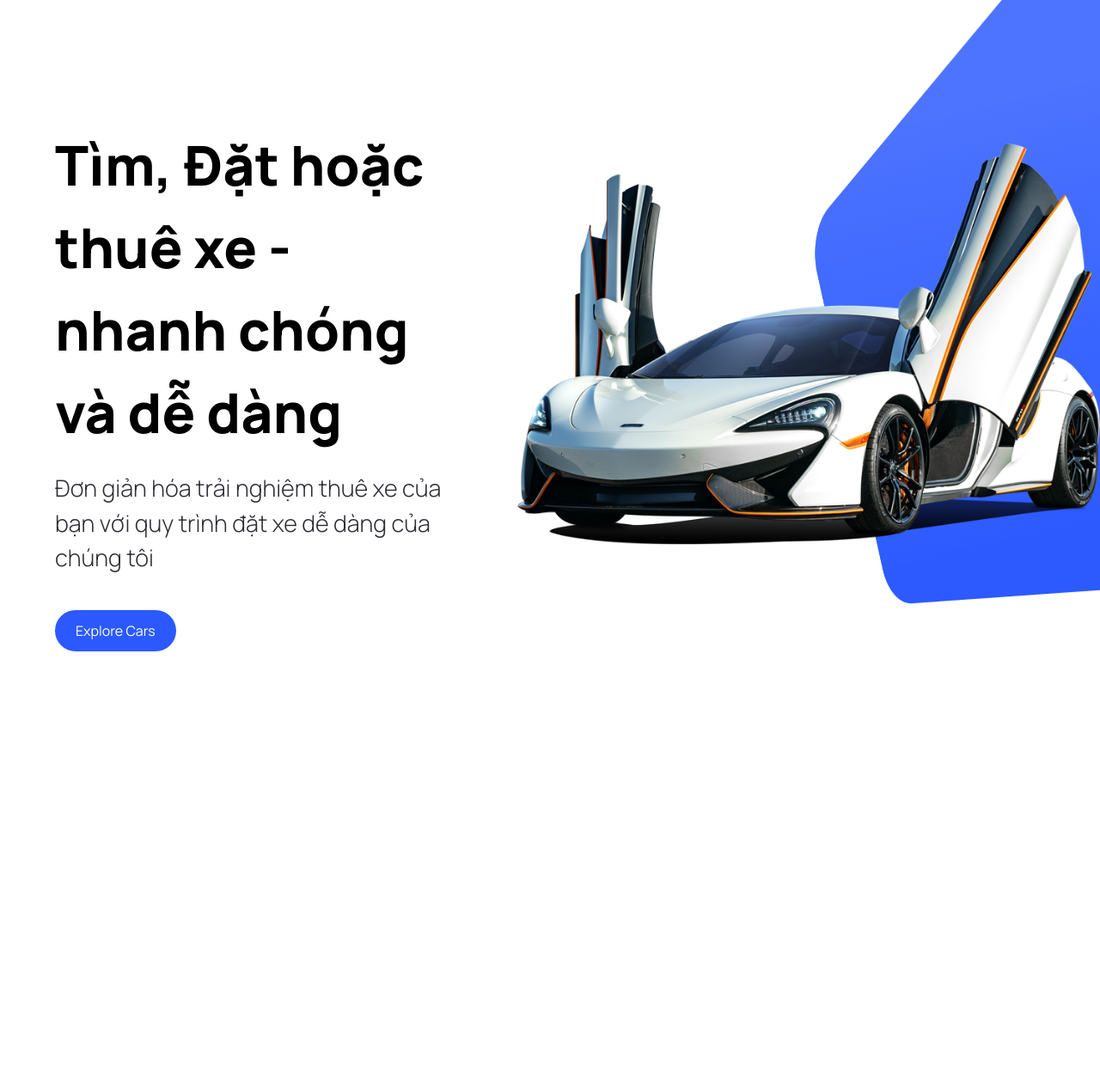
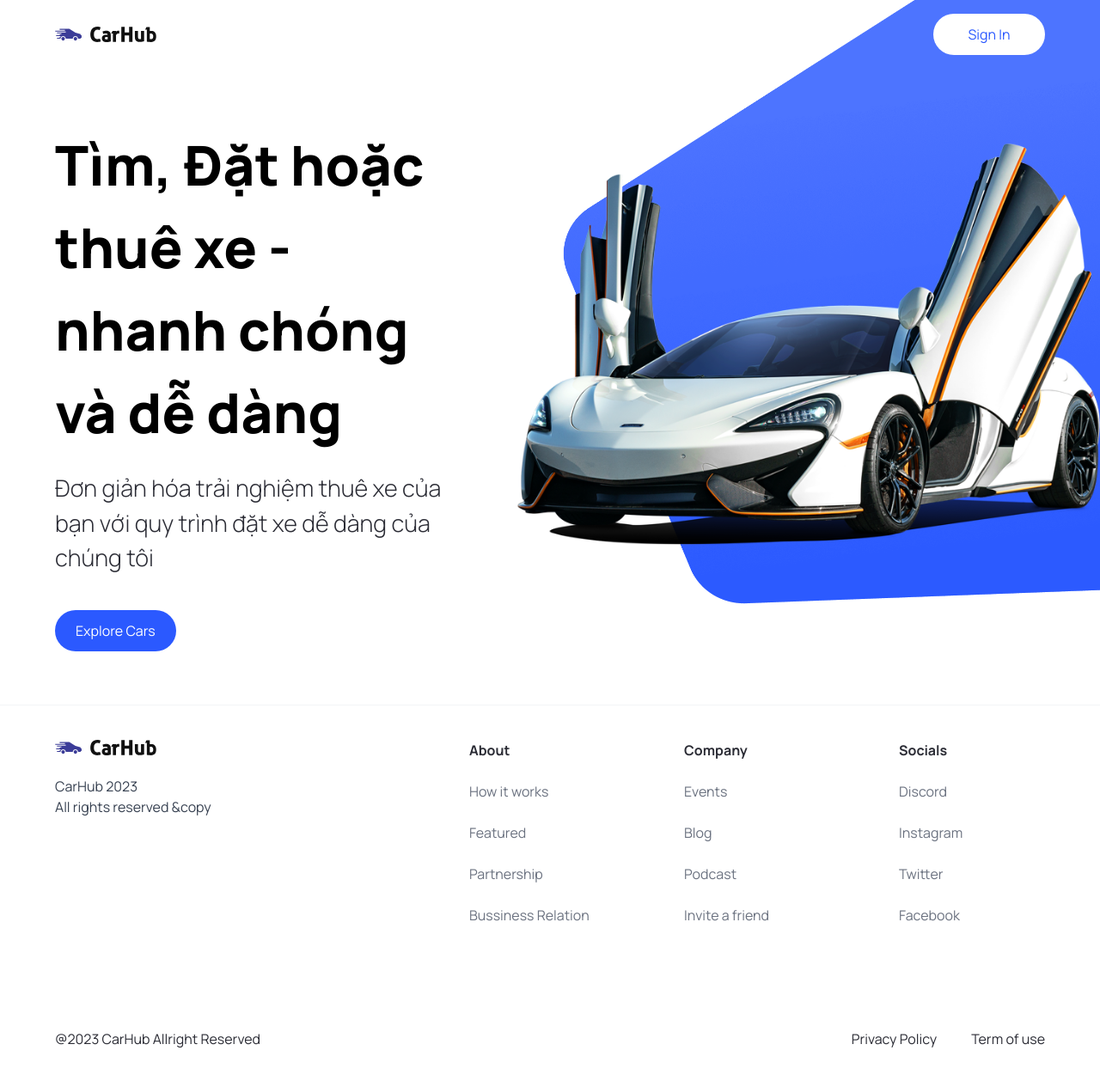
Before and after one commit to lompham637/cua_hang_xe, a Next.js app in the folder car_show/: page / in a window 1280 px wide. Shown: the top 1258 px of the page at 86% size. Before the commit the page ends 800 px from the top, so only its background shows below. Built offline with nearby package versions, Linux system fonts and the light colour scheme.

Commit message:
Sua Layout

```diff
--- a/car_show/Types/index.ts
+++ b/car_show/Types/index.ts
@@ -4,4 +4,5 @@
     title: string;
     containerStyles?: string;
     handleClick?: MouseEventHandler<HTMLButtonElement>;
+    btnType?: "button" | "submit";
 }
--- a/car_show/app/layout.tsx
+++ b/car_show/app/layout.tsx
@@ -1,12 +1,9 @@
+import { Footer, Navbar } from '@/components'
 import './globals.css'
-import type { Metadata } from 'next'
-import { Inter } from 'next/font/google'
 
-const inter = Inter({ subsets: ['latin'] })
-
-export const metadata: Metadata = {
-  title: 'Create Next App',
-  description: 'Generated by create next app',
+export const metadata = {
+  title: 'Gara',
+  description: 'Tìm kiếm những chiếc xe ô tô tốt nhất trên thị trường hiện nay',
 }
 
 export default function RootLayout({
@@ -16,7 +13,11 @@
 }) {
   return (
     <html lang="en">
-      <body className={inter.className}>{children}</body>
+      <body className="relative">
+        <Navbar />
+        {children}
+        <Footer />
+      </body>
     </html>
   )
 }
--- a/car_show/components/CustomButton.tsx
+++ b/car_show/components/CustomButton.tsx
@@ -2,11 +2,11 @@
 import Image from "next/image";
 import { CustomButtonProps } from "@/Types";
 
-const CustomButton = ({title, containerStyles, handleClick}: CustomButtonProps) => {
+const CustomButton = ({title, containerStyles, handleClick, btnType}: CustomButtonProps) => {
   return (
     <button
         disabled = {false}
-        type={"button"}
+        type={btnType || "button"}
         className={`custom-btn ${containerStyles}`}
         onClick={handleClick}
         >
--- /dev/null
+++ b/car_show/components/Footer.tsx
@@ -0,0 +1,61 @@
+import Image from "next/image"
+import Link from "next/link"
+import { footerLinks } from "@/constants"
+import { link } from "fs"
+
+const Footer = () => {
+  return (
+    <footer className="flex flex-col
+    text-black-100 mt-5 border-t
+    border-gray-100">
+      <div className="flex max-md:flex-col
+      flex-wrap justify-between gap-5
+      sm:px-16 px-6 py-10">
+          <div className="flex flex-col justify-start items-start gap-6">
+              <Image src="/logo.svg" alt="logo" width={118} height={18} className="object-contain"/>
+              <p className="text-base text-gray-700">
+                CarHub 2023 <br/>
+                All rights reserved &copy
+              </p>
+          </div>
+
+          <div className="footer__links">
+            {footerLinks.map((link) => (
+              <div key={link.title} className="footer__link">
+                <h3 className="font-bold">{link.title}</h3>
+                {link.links.map((item) => (
+                  <Link
+                    key={item.title}
+                    href={item.url}
+                    className="text-gray-500"
+                  >
+                    {item.title}
+                  </Link>
+
+                ))}
+              </div>
+            ))}
+          </div>
+          </div>
+
+          <div className="flex justify-between items-center flex-wrap mt-10 border=t
+          border-gray-100 sm:px-16 px-6 py-10">
+            <p>@2023 CarHub Allright Reserved</p>
+
+            <div className="footer__copyrights-link">
+               <Link href="/" className="text-grey-500">
+                  Privacy Policy
+               </Link>
+
+               <Link href="/" className="text-grey-500">
+                  Term of use
+               </Link>
+            </div>
+
+          </div>
+
+    </footer>
+  )
+}
+
+export default Footer
--- a/car_show/components/Hero.tsx
+++ b/car_show/components/Hero.tsx
@@ -28,8 +28,8 @@
             {/* <Image src="./" alt="hero" fill className="object-contain"/> */}
             <Image src="/mac.png" alt="hero" fill className="object-contain"/>
 
+          </div>
             <div className="hero__image-overlay"/>
-          </div>
         </div>
     </div>
   )
--- /dev/null
+++ b/car_show/components/Navbar.tsx
@@ -0,0 +1,34 @@
+"use-client"
+
+import Link from "next/link"
+import Image from "next/image"
+
+import { CustomButton } from "."
+
+const Navbar = () => {
+  return (
+    <header className="w-full absolute z-10">
+        <nav className="max-w-[1440px] mx-auto flex
+        justify-between items-center sm:px-16 px-6 py-4" >
+            <Link href="/" className="flex justify-center items-center">
+                <Image
+                    src="/logo.svg"
+                    alt="Logo"
+                    width={118}
+                    height={18}
+                    className="object-contain"
+                />
+            </Link>
+
+            <CustomButton
+                title="Sign In"
+                btnType="button"
+                containerStyles="text-primary-blue rounded-full
+                bg-white min-w-[130px]"
+            />
+        </nav>
+    </header>
+  )
+}
+
+export default Navbar
--- a/car_show/components/index.ts
+++ b/car_show/components/index.ts
@@ -1,7 +1,11 @@
 import Hero from "./Hero";
 import CustomButton from "./CustomButton";
+import Navbar from "./Navbar";
+import Footer from "./Footer";
 
 export {
     Hero,
-    CustomButton
+    CustomButton,
+    Navbar,
+    Footer
 }
--- /dev/null
+++ b/car_show/constants/index.ts
@@ -0,0 +1,101 @@
+export const manufacturers = [
+    "Acura",
+    "Alfa Romeo",
+    "Aston Martin",
+    "Audi",
+    "Bentley",
+    "BMW",
+    "Buick",
+    "Cadillac",
+    "Chevrolet",
+    "Chrysler",
+    "Citroen",
+    "Dodge",
+    "Ferrari",
+    "Fiat",
+    "Ford",
+    "GMC",
+    "Honda",
+    "Hyundai",
+    "Infiniti",
+    "Jaguar",
+    "Jeep",
+    "Kia",
+    "Lamborghini",
+    "Land Rover",
+    "Lexus",
+    "Lincoln",
+    "Maserati",
+    "Mazda",
+    "McLaren",
+    "Mercedes-Benz",
+    "MINI",
+    "Mitsubishi",
+    "Nissan",
+    "Porsche",
+    "Ram",
+    "Rolls-Royce",
+    "Subaru",
+    "Tesla",
+    "Toyota",
+    "Volkswagen",
+    "Volvo",
+  ];
+
+  export const yearsOfProduction = [
+    { title: "Year", value: "" },
+    { title: "2015", value: "2015" },
+    { title: "2016", value: "2016" },
+    { title: "2017", value: "2017" },
+    { title: "2018", value: "2018" },
+    { title: "2019", value: "2019" },
+    { title: "2020", value: "2020" },
+    { title: "2021", value: "2021" },
+    { title: "2022", value: "2022" },
+    { title: "2023", value: "2023" },
+  ];
+
+  export const fuels = [
+    {
+      title: "Fuel",
+      value: "",
+    },
+    {
+      title: "Gas",
+      value: "Gas",
+    },
+    {
+      title: "Electricity",
+      value: "Electricity",
+    },
+  ];
+
+  export const footerLinks = [
+    {
+      title: "About",
+      links: [
+        { title: "How it works", url: "/" },
+        { title: "Featured", url: "/" },
+        { title: "Partnership", url: "/" },
+        { title: "Bussiness Relation", url: "/" },
+      ],
+    },
+    {
+      title: "Company",
+      links: [
+        { title: "Events", url: "/" },
+        { title: "Blog", url: "/" },
+        { title: "Podcast", url: "/" },
+        { title: "Invite a friend", url: "/" },
+      ],
+    },
+    {
+      title: "Socials",
+      links: [
+        { title: "Discord", url: "/" },
+        { title: "Instagram", url: "/" },
+        { title: "Twitter", url: "/" },
+        { title: "Facebook", url: "/" },
+      ],
+    },
+  ];
```
